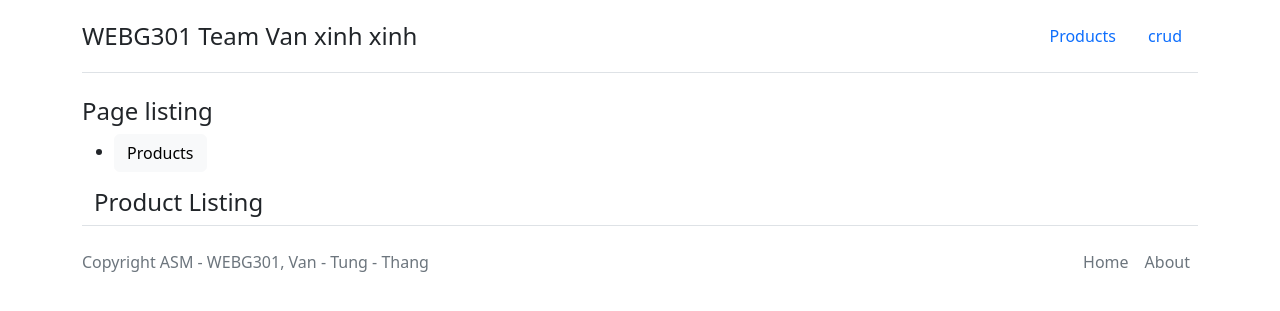
After one commit to Nguyentungmuzan/WEBG301_Final, a Symfony app: template templates/index.html.twig in a window 1280 px wide. The commit adds this page. Shown: the top 311 px of the page. Run offline with Twig, Linux system fonts and the light colour scheme; the template is opened without the code that fills it, so the values that code supplies are empty; some libraries are stand-ins or nearby versions.

Commit message:
Final giao dien

```diff
--- a/templates/_nav.html.twig
+++ b/templates/_nav.html.twig
@@ -4,12 +4,14 @@
             <span class="fs-4">WEBG301 Team Van xinh xinh</span>
         </a>
 
-
         <ul class="nav nav-pills">
             <li class="nav-item"><a href="{{ path('product_index') }}" class="nav-link">Products</a></li>
             {% if app.user %}
                 <li class="nav-item"><a class="nav-link">Hello {{ app.user.email }}</a></li>
             {% endif %}
+            <li class="nav-item">
+            <a href="{{ path('crud_product_index') }}" class="nav-link">crud</a></li>
+            </li>
         </ul>
     </header>
 </div>
--- /dev/null
+++ b/templates/index.html.twig
@@ -0,0 +1,37 @@
+{% extends 'base.html.twig' %}
+
+{% block title %}Home Page{% endblock %}
+
+{% block body %}
+    <div class="container-md">
+        <h4>Page listing</h4>
+		<ul>
+            <li><a href="{{ path('product_index') }}" class="btn btn-light">Products</a></li>
+            {# <li><a href="{{ path('about_us') }}" class="btn btn-light">About Us</a></li> #}
+        </ul>
+        <div class="col-9">
+			<div class="container">
+				<h4>Product Listing</h4>
+				<div class="row row-cols-1 row-cols-md-4 g-4">
+					{% for product in products %}
+						<div class="col">
+							<div class="card h-100">
+								<img src=" {{ asset('images/product/' ~ product.imgurl) }}" class="card-img-top" alt="Not Found">
+								<div class="card-body">
+									<h5 class="card-title">{{ product.Name }}</h5>
+									<h6 class="card-subtitle">Category:
+										{{ product.category.Name }}</h6>
+									<p>Price:
+										{{ product.price }}</p>
+								</div>
+								<div class="card-footer">
+									<a href="{{ path('product_show', {'id': product.id}) }}" class="btn btn-primary">Show</a>
+								</div>
+							</div>
+						</div>
+					{% endfor %}
+				</div>
+			</div>
+        </div>
+    </div>
+{% endblock %}
```
